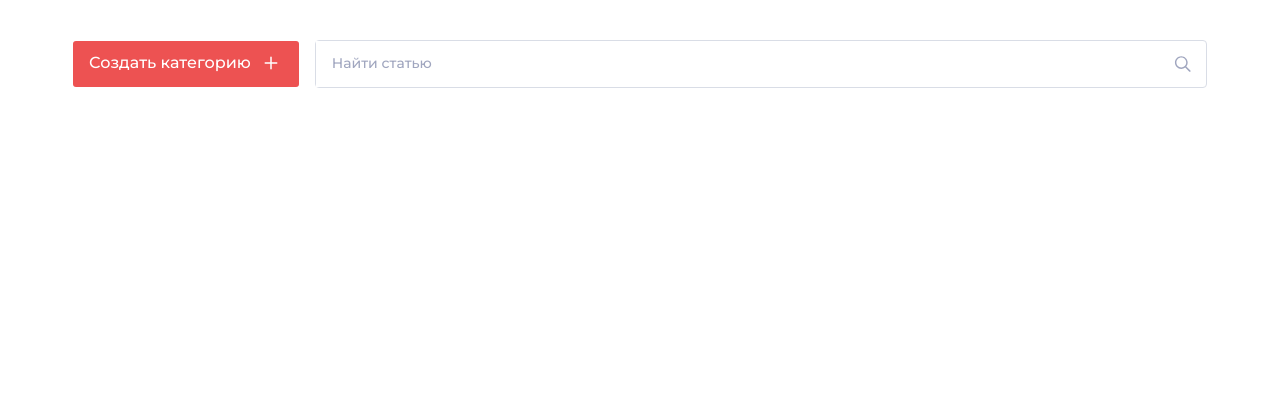
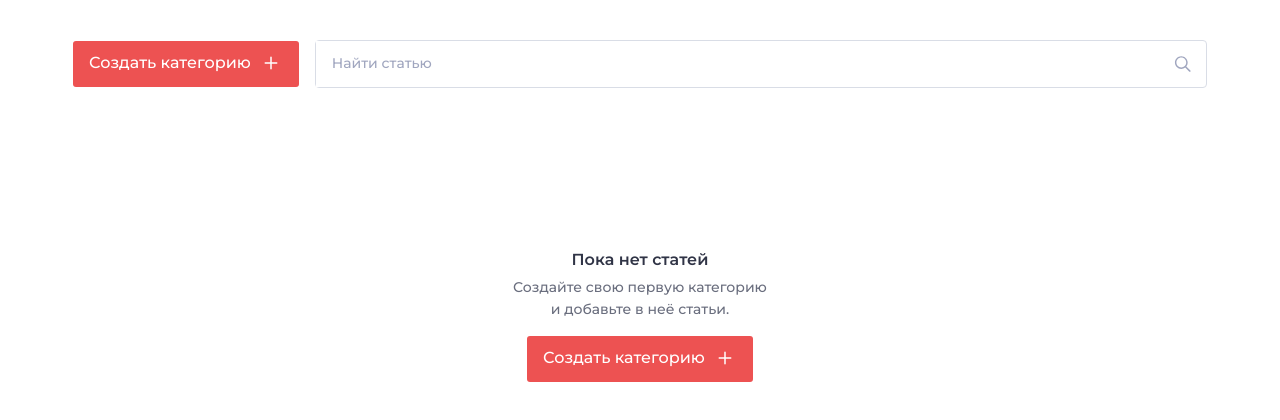
Before and after one commit to Vitas810/mini-article, a Vue app: page / in a window 1280 px wide. Shown: the top 420 px of the page. Built offline with nearby package versions, Linux system fonts and the light colour scheme.

Commit message:
Создание компонента main

```diff
--- a/src/App.vue
+++ b/src/App.vue
@@ -1,16 +1,19 @@
 <template>
   <div id="app">
-    <art-header></art-header>
+    <art-header />
+    <art-main />
   </div>
 </template>
 
 <script>
-import ArtHeader from './views/Art-header.vue'
+import ArtHeader from '@/views/ArtHeader.vue'
+import ArtMain from '@/views/ArtMain.vue';
 
 export default {
   name: 'App',
   components: {
-    ArtHeader
+    ArtHeader,
+    ArtMain
   }
 }
 </script>
--- a/src/components/btn.vue
+++ b/src/components/btn.vue
@@ -1,5 +1,5 @@
 <template>
-    <button :style="`background-color: ${color};`">
+    <button>
         {{ text }}
         <plus />
      </button>
@@ -32,6 +32,7 @@
         display: flex;
         align-items: center;
         gap: 8px;
+        font-family: 'Montserrat';
         padding: 10px 16px 12px;
         border-radius: 3px;
         font-size: 16px;
@@ -41,6 +42,12 @@
         border: none;
         font-weight: 500;
         cursor: pointer;
-        font-family: 'Montserrat';
+        background-color: #ED5252;
+        &:hover {
+            background-color: #F06C6C;
+        }
+        &:active {
+            background-color: #D54A4A;
+        }
     }
 </style>
--- a/src/views/Art-header.vue
+++ b/src/views/ArtHeader.vue
@@ -1,6 +1,6 @@
 <template>
     <div class="header">
-        <btn text="Создать категорию"></btn>
+        <btn text="Создать категорию" />
         <div class="header-search">
             <input type="text" placeholder="Найти статью">
             <search />
@@ -13,7 +13,7 @@
     import btn from '@/components/btn.vue';
     import search from '@/assets/svg/search.svg'
     export default {
-        name: 'Article-header',
+        name: 'ArtHeader',
         components: {
             btn,
             search
@@ -33,6 +33,9 @@
             background: #FFFFFF;
             border: 1px solid #D9DDE6;
             border-radius: 4px;
+            &:hover {
+                border: 1px solid #BFC3D5;
+            }
             & input {
                 padding: 11px 0 13px 16px;
                 width: calc(100% - 35px);
@@ -42,10 +45,18 @@
                 font-weight: 500;
                 font-size: 14px;
                 line-height: 22px;
+                cursor: pointer;
                 &::placeholder {
                     display: flex;
                     align-items: center;
                     color: #A0A6BF;
+                    &::focus {
+                        color: #303446;
+                    }
+                }
+                &:focus {
+                    outline:   #BFC3D5;
+                    color: #303446;
                 }
             }
             & svg {
--- /dev/null
+++ b/src/views/ArtMain.vue
@@ -0,0 +1,48 @@
+<template>
+    <div class="main">
+        <div class="main-default">
+            <h3>Пока нет статей</h3>
+            <span class="main-default__description">Создайте свою первую  категорию и добавьте в неё статьи.</span>
+            <btn text="Создать категорию" />
+        </div>
+    </div>
+</template>
+
+<script>
+    import btn from '@/components/btn.vue';
+    export default {
+        name: 'ArtMain',
+        components: {
+            btn
+        }
+    }
+</script>
+
+<style lang="scss">
+    .main {
+        &-default {
+            display: flex;
+            flex-direction: column;
+            align-items: center;
+            margin-top: 144px;
+            & h3 {
+                font-weight: 600;
+                font-size: 16px;
+                line-height: 24px;
+                text-align: center;
+                color: #303446;
+                margin-bottom: 4px;
+            }
+            &__description {
+                display: inline-block;
+                font-weight: 500;
+                font-size: 14px;
+                line-height: 22px;
+                text-align: center;
+                color: #6A6E7E;
+                max-width: 260px;
+                margin-bottom: 16px;
+            }
+        }
+    }
+</style>
```
